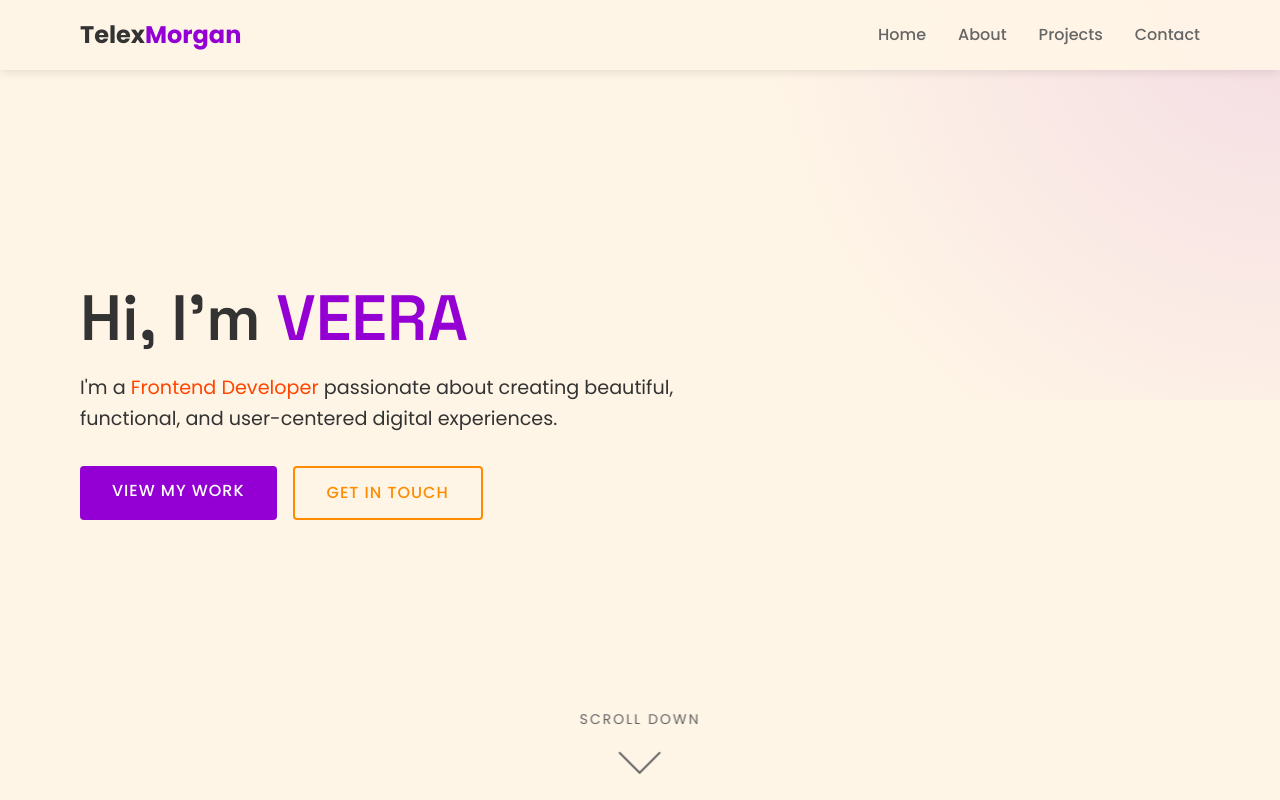
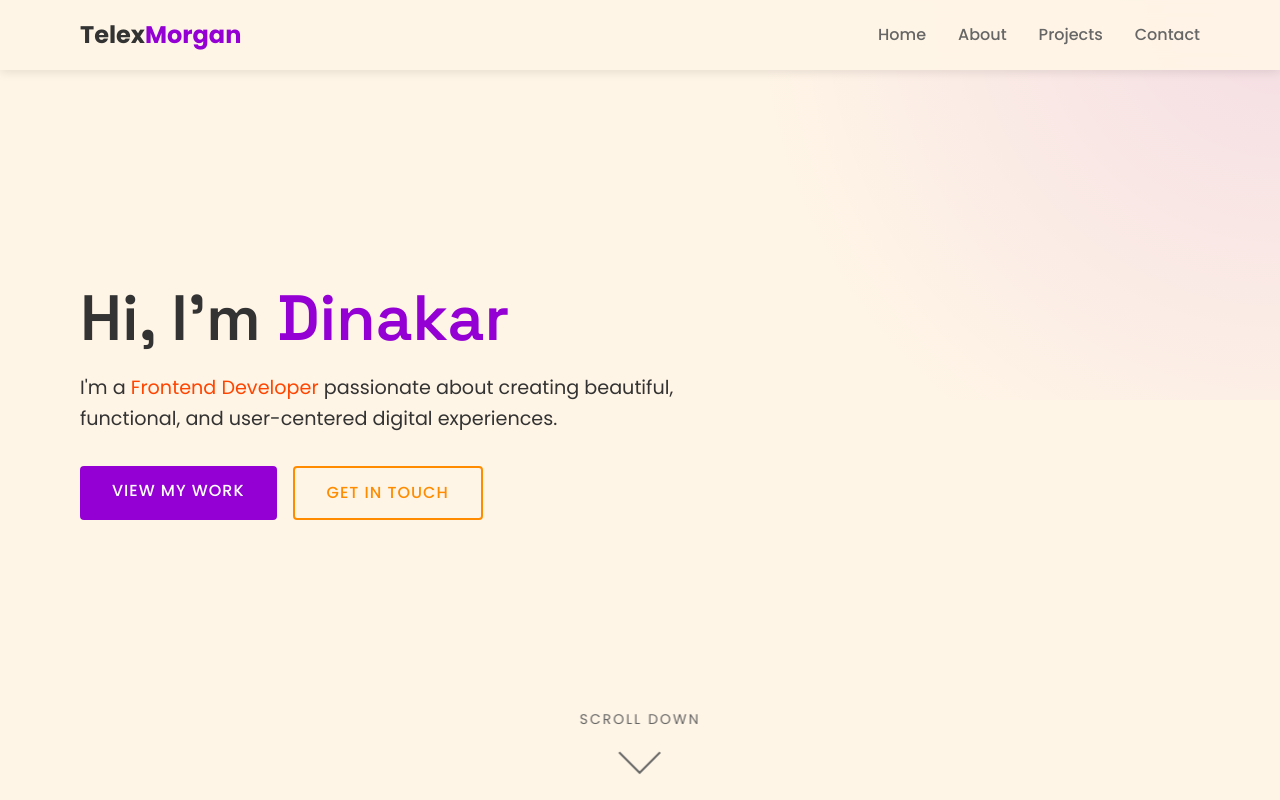
Before and after one commit to Dinakar-jpg/Info_ai-Dinakar-, a plain HTML site: page index.html in a window 1280 px wide. Shown: the top 800 px of the page. Drawn offline with Linux system fonts and the light colour scheme.

Commit message:
Update index.html

```diff
--- a/index.html
+++ b/index.html
@@ -802,7 +802,7 @@
     <!-- Hero Section -->
     <section id="home" class="hero">
         <div class="container hero-content">
-            <h1>Hi, I'm <span class="highlight">VEERA</span></h1>
+            <h1>Hi, I'm <span class="highlight">Dinakar</span></h1>
             <p>I'm a <span class="accent">Frontend Developer</span> passionate about creating beautiful, functional, and user-centered digital experiences.</p>
             <div class="hero-buttons">
                 <a href="#projects" class="btn">View My Work</a>
```
